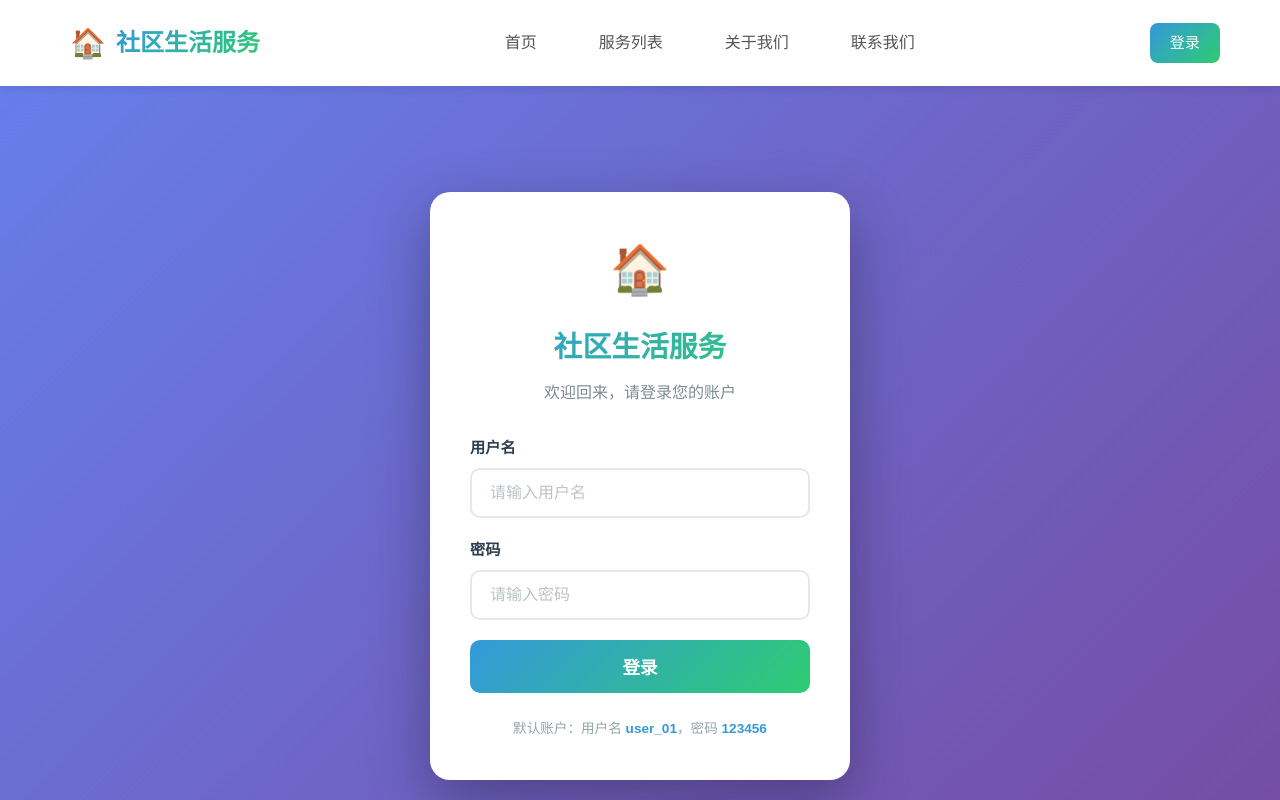
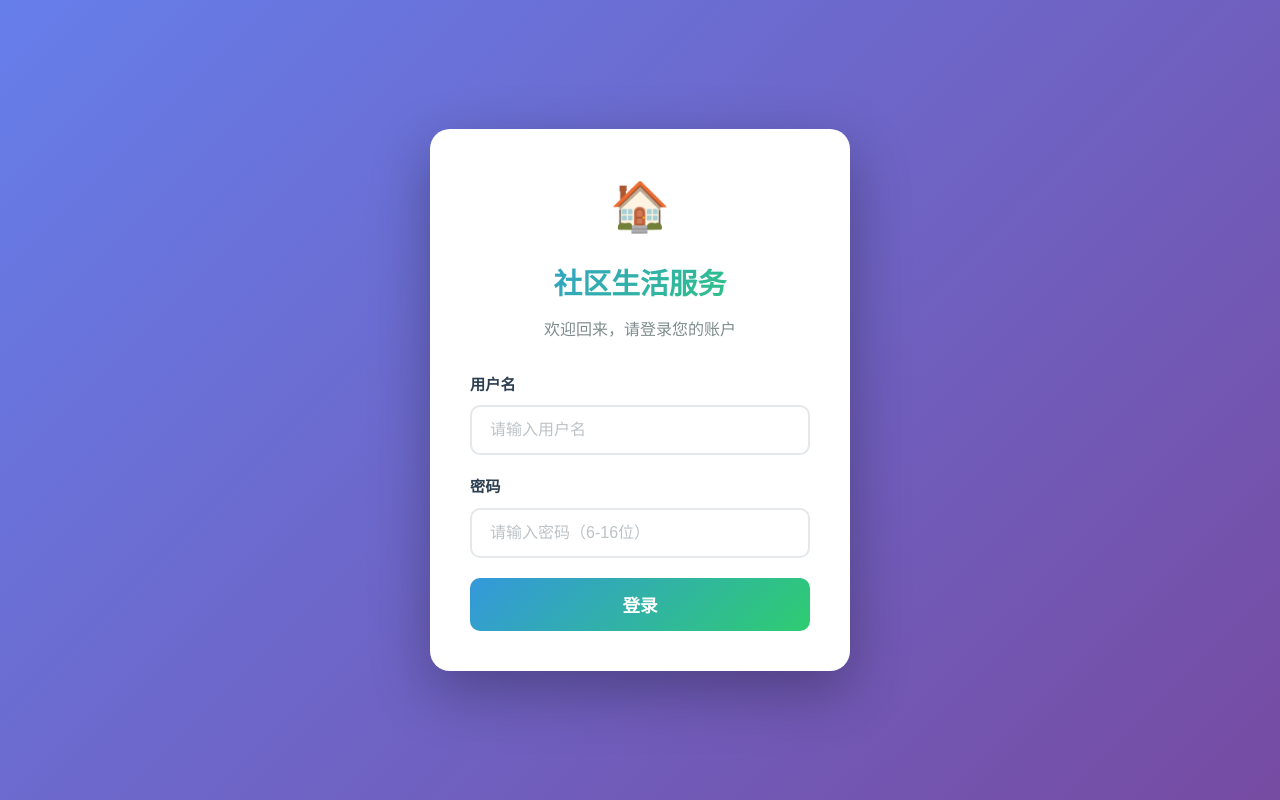
Before and after one commit to liyoulai16/admin_001_g01, a Vue app: page /login in a window 1280 px wide. Shown: the top 800 px of the page. Built offline with nearby package versions, Linux system fonts and the light colour scheme; the HTML template or start-up script is replaced by a standard one.

Commit message:
feat(登录): 优化登录页面布局和验证逻辑
- 在App.vue中根据路由动态显示Header和Footer
- 移除登录页面的默认账户提示
- 增加密码长度验证（6-16位）
- 优化Header组件样式，移除用户名显示

```diff
--- a/src/App.vue
+++ b/src/App.vue
@@ -1,16 +1,28 @@
 <template>
   <div id="app">
-    <Header />
+    <template v-if="!isLoginPage">
+      <Header />
+    </template>
     <main class="main-content">
       <router-view />
     </main>
-    <Footer />
+    <template v-if="!isLoginPage">
+      <Footer />
+    </template>
   </div>
 </template>
 
 <script setup>
+import { computed } from 'vue'
+import { useRoute } from 'vue-router'
 import Header from './components/Header.vue'
 import Footer from './components/Footer.vue'
+
+const route = useRoute()
+
+const isLoginPage = computed(() => {
+  return route.path === '/login'
+})
 </script>
 
 <style scoped>
--- a/src/components/Header.vue
+++ b/src/components/Header.vue
@@ -14,7 +14,6 @@
         </nav>
         <div class="user-section">
           <template v-if="isLoggedIn">
-            <span class="username">👤 {{ username }}</span>
             <button class="logout-btn" @click="handleLogout">退出</button>
           </template>
           <template v-else>
@@ -33,7 +32,6 @@
         <router-link to="/about" class="mobile-nav-link" @click="closeMobileMenu">关于我们</router-link>
         <router-link to="/contact" class="mobile-nav-link" @click="closeMobileMenu">联系我们</router-link>
         <div class="mobile-user-section" v-if="isLoggedIn">
-          <span class="mobile-username">👤 {{ username }}</span>
           <button class="mobile-logout-btn" @click="handleLogout">退出登录</button>
         </div>
         <router-link to="/login" class="mobile-nav-link" v-else @click="closeMobileMenu">登录</router-link>
@@ -287,22 +285,16 @@ onMounted(() => {
 .user-section {
   display: flex;
   align-items: center;
-  gap: 15px;
-}
-
-.username {
-  font-size: 0.95rem;
-  color: #2c3e50;
-  font-weight: 500;
 }
 
 .logout-btn {
-  padding: 8px 16px;
+  padding: 8px 20px;
   background: linear-gradient(135deg, #e74c3c, #c0392b);
   color: white;
   border: none;
   border-radius: 8px;
-  font-size: 0.9rem;
+  font-size: 0.95rem;
+  font-weight: 500;
   cursor: pointer;
   transition: all 0.3s ease;
 }
@@ -330,15 +322,6 @@ onMounted(() => {
 .mobile-user-section {
   padding: 15px 20px;
   border-top: 1px solid #e4e8eb;
-  display: flex;
-  flex-direction: column;
-  gap: 10px;
-}
-
-.mobile-username {
-  font-size: 0.95rem;
-  color: #2c3e50;
-  font-weight: 500;
 }
 
 .mobile-logout-btn {
--- a/src/views/Login.vue
+++ b/src/views/Login.vue
@@ -25,7 +25,7 @@
             id="password"
             v-model="password"
             class="form-input"
-            placeholder="请输入密码"
+            placeholder="请输入密码（6-16位）"
             autocomplete="current-password"
             @keyup.enter="handleLogin"
           />
@@ -42,9 +42,6 @@
           <span v-else>登录中...</span>
         </button>
       </form>
-      <div class="login-footer">
-        <p class="hint-text">默认账户：用户名 <span class="highlight">user_01</span>，密码 <span class="highlight">123456</span></p>
-      </div>
     </div>
   </div>
 </template>
@@ -69,6 +66,11 @@ const handleLogin = () => {
 
   if (!password.value) {
     errorMessage.value = '请输入密码'
+    return
+  }
+
+  if (password.value.length < 6 || password.value.length > 16) {
+    errorMessage.value = '密码长度必须为6-16位'
     return
   }
 
@@ -200,21 +202,6 @@ const handleLogin = () => {
   cursor: not-allowed;
 }
 
-.login-footer {
-  margin-top: 25px;
-  text-align: center;
-}
-
-.hint-text {
-  font-size: 0.85rem;
-  color: #95a5a6;
-}
-
-.highlight {
-  color: #3498db;
-  font-weight: 600;
-}
-
 @media (max-width: 480px) {
   .login-card {
     padding: 30px 20px;
```
